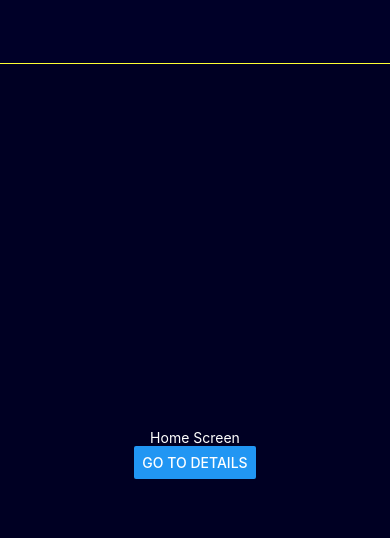
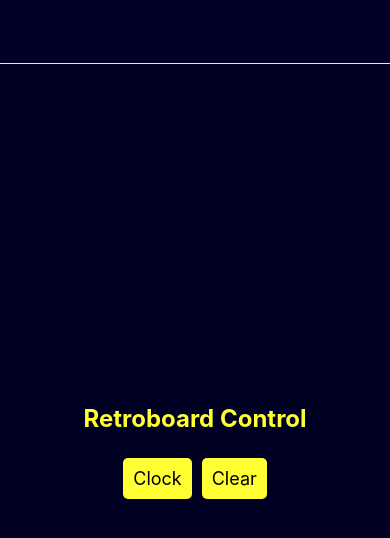
Before and after one commit to lancewilhelm/RetroboardControl, a React Native app: screen / in a window 390 px wide. Shown: the top 538 px of the page. Built offline with nearby package versions, Linux system fonts and the light colour scheme.

Commit message:
two basic buttons up. Needs rework biggly

```diff
--- a/src/App.js
+++ b/src/App.js
@@ -1,5 +1,5 @@
 import React from 'react';
-import {StyleSheet, Text, View, Button} from 'react-native';
+import {StyleSheet, Text, View, Button, TouchableOpacity} from 'react-native';
 
 import {NavigationContainer, useTheme} from '@react-navigation/native';
 import {createNativeStackNavigator} from '@react-navigation/native-stack';
@@ -9,28 +9,19 @@ function HomeScreen({navigation}) {
 
   return (
     <View style={[styles.screenView]}>
-      <Text style={{color: colors.text}}>Home Screen</Text>
-      <Button
-        title="Go to Details"
-        onPress={() => navigation.navigate('Details')}
-      />
-    </View>
-  );
-}
-
-function DetailsScreen({navigation}) {
-  const {colors} = useTheme();
-
-  return (
-    <View style={[styles.screenView]}>
-      <Text style={{color: colors.text}}>Details Screen</Text>
-      <Button
-        title="Go to Details...again"
-        onPress={() => navigation.push('Details')}
-      />
-      <Button title="Go to Home" onPress={() => navigation.navigate('Home')} />
-      <Button title="Go Back" onPress={() => navigation.goBack()} />
-      <Button title="To top" onPress={() => navigation.popToTop()} />
+      <Text style={[styles.title]}>Retroboard Control</Text>
+      <View style={styles.appButtonsView}>
+        <TouchableOpacity
+          style={styles.appButton}
+          onPress={() => console.log('Clock pressed')}>
+          <Text style={styles.appButtonText}>Clock</Text>
+        </TouchableOpacity>
+        <TouchableOpacity
+          style={styles.appButton}
+          onPress={() => console.log('Clear pressed')}>
+          <Text style={styles.appButtonText}>Clear</Text>
+        </TouchableOpacity>
+      </View>
     </View>
   );
 }
@@ -64,11 +55,6 @@ function App() {
           component={HomeScreen}
           options={{title: ''}}
         />
-        <Stack.Screen
-          name="Details"
-          component={DetailsScreen}
-          options={{title: ''}}
-        />
       </Stack.Navigator>
     </NavigationContainer>
   );
@@ -80,6 +66,24 @@ const styles = StyleSheet.create({
     alignItems: 'center',
     justifyContent: 'center',
   },
+  appButtonsView: {
+    marginTop: 20,
+    flexDirection: 'row',
+  },
+  title: {
+    fontWeight: '700',
+    fontSize: 24,
+    color: '#ffff33',
+  },
+  appButton: {
+    backgroundColor: '#ffff33',
+    padding: 10,
+    borderRadius: 5,
+    margin: 5,
+  },
+  appButtonText: {
+    fontSize: 18,
+  },
 });
 
 export default App;
--- /dev/null
+++ b/src/AppButton.jsx
@@ -0,0 +1 @@
+import React from 'react';
```
